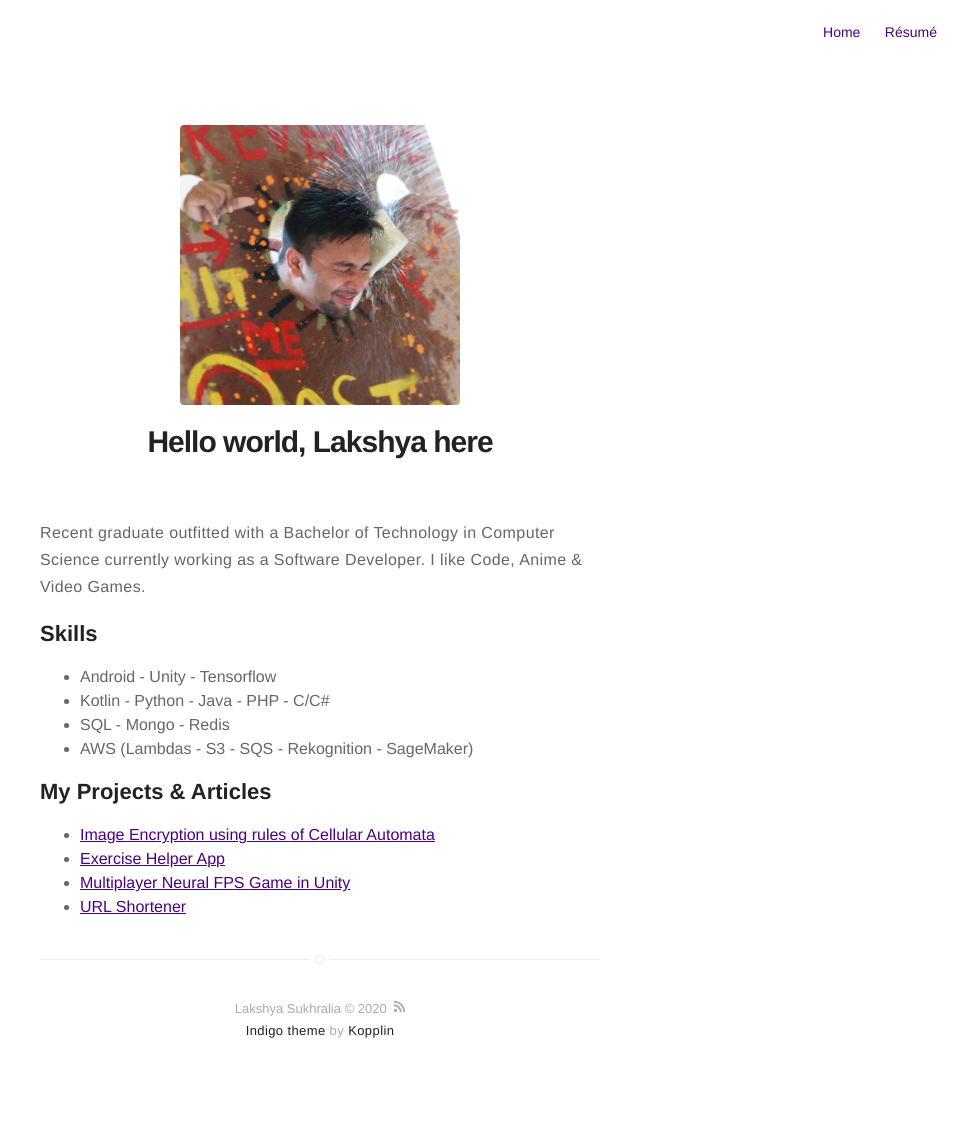
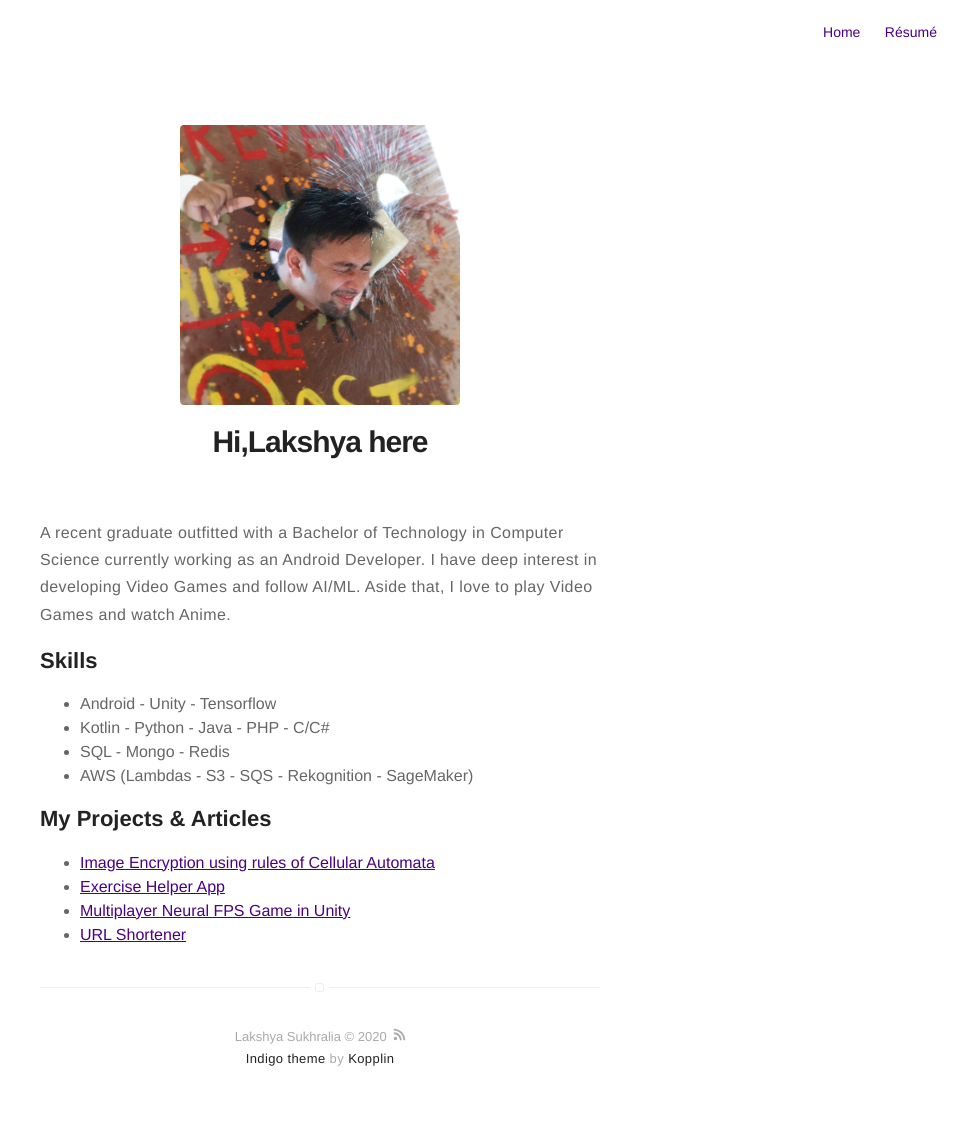
Before and after one commit to Lakshyasukhralia/Lakshyasukhralia.github.io, a Jekyll site: the page built from about.md, in a window 1280 px wide. Shown: the whole page, without its empty margins (320-1280 px from the left). Built offline with Jekyll 4.4.1, drawn with Linux system fonts in a browser that asks for light colours; before the commit the page ends 1103 px from its top, so only the background shows below that.

Commit message:
Update about.md

```diff
--- a/about.md
+++ b/about.md
@@ -4,9 +4,8 @@ layout: page
 ---
 ![Profile Image]({% if site.external-image %}{{ site.picture }}{% else %}{{ site.url }}/{{ site.picture }}{% endif %})
 
-<h1>Hello world, Lakshya here</h1>
-<p>Recent graduate outfitted with a Bachelor of Technology in Computer Science currently working as a Software Developer.
-I like Code, Anime & Video Games.</p>
+<h1>Hi,Lakshya here</h1>
+<p>A recent graduate outfitted with a Bachelor of Technology in Computer Science currently working as an Android Developer. I have deep interest in developing Video Games and follow AI/ML. Aside that, I love to play Video Games and watch Anime.</p>
 
 <h2>Skills</h2>
 
```
